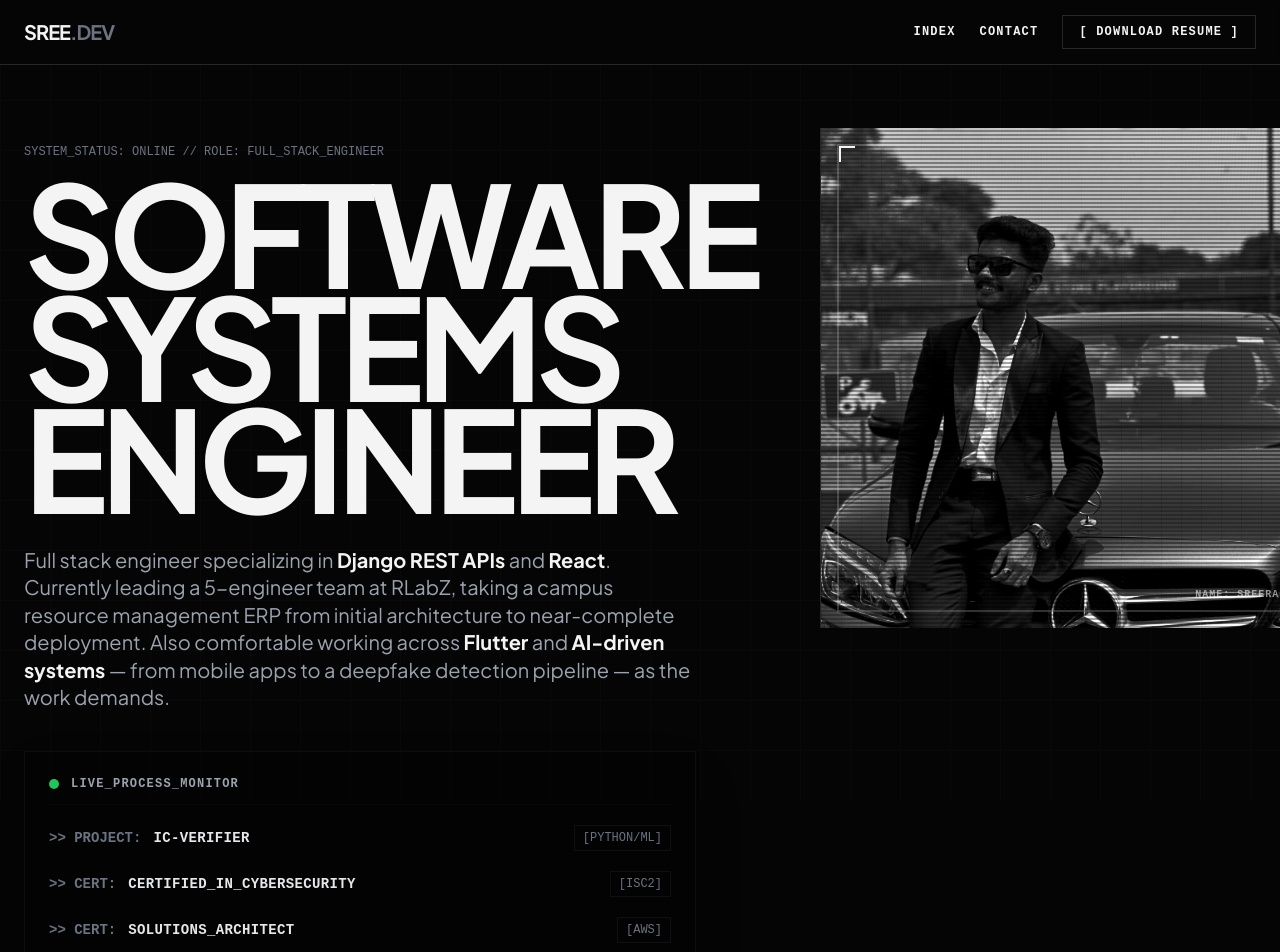
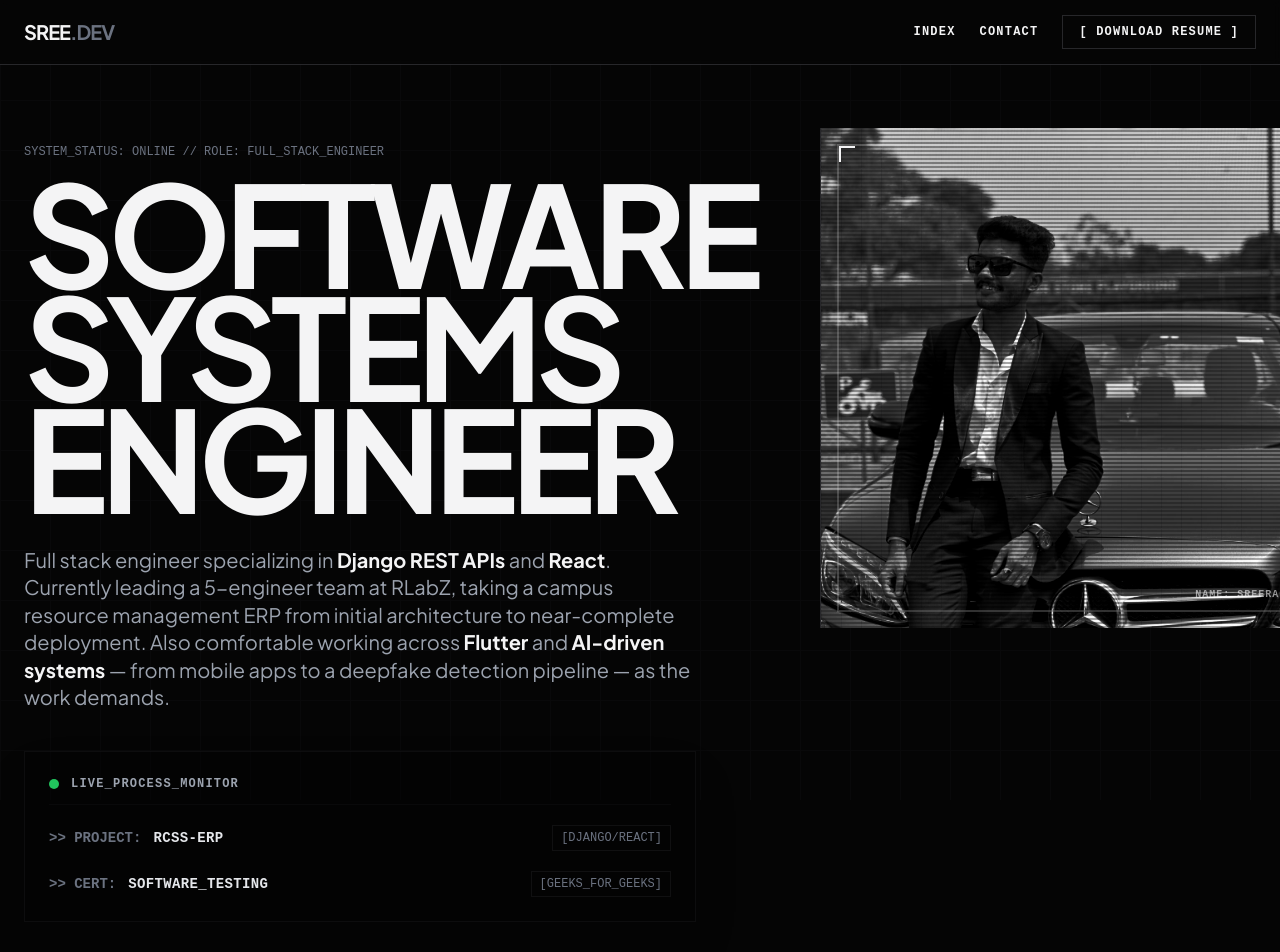
Before and after one commit to sree-sr7/portfolio_sree, a React (Vite) app: page / in a window 1280 px wide. Shown: the top 952 px of the page. Built offline with nearby package versions, Linux system fonts and the light colour scheme.

Commit message:
Remove AWS/ISC2 certs from monitor widget, update ongoing project to RCSS-ERP

```diff
--- a/src/DesignMono.jsx
+++ b/src/DesignMono.jsx
@@ -192,25 +192,9 @@ export default function DesignMono() {
                     <div className="flex flex-col md:flex-row md:items-center justify-between gap-2 group transition-all duration-300">
                       <div className="flex gap-3">
                          <span className="text-gray-500 font-bold">&gt;&gt; PROJECT:</span>
-                         <span className="uppercase font-bold tracking-wide text-gray-200 group-hover:text-green-400 transition-colors duration-300">IC-VERIFIER</span>
+                         <span className="uppercase font-bold tracking-wide text-gray-200 group-hover:text-green-400 transition-colors duration-300">RCSS-ERP</span>
                       </div>
-                      <span className="text-gray-500 text-xs border border-silver/40 px-2 py-1 bg-noir/50">[PYTHON/ML]</span>
-                    </div>
-
-                    <div className="flex flex-col md:flex-row md:items-center justify-between gap-2 group transition-all duration-300">
-                      <div className="flex gap-3">
-                         <span className="text-gray-500 font-bold">&gt;&gt; CERT:</span>
-                         <span className="uppercase font-bold tracking-wide text-gray-200 group-hover:text-green-400 transition-colors duration-300">Certified_in_Cybersecurity</span>
-                      </div>
-                      <span className="text-gray-500 text-xs border border-silver/40 px-2 py-1 bg-noir/50">[ISC2]</span>
-                    </div>
-
-                    <div className="flex flex-col md:flex-row md:items-center justify-between gap-2 group transition-all duration-300">
-                      <div className="flex gap-3">
-                         <span className="text-gray-500 font-bold">&gt;&gt; CERT:</span>
-                         <span className="uppercase font-bold tracking-wide text-gray-200 group-hover:text-green-400 transition-colors duration-300">Solutions_Architect</span>
-                      </div>
-                      <span className="text-gray-500 text-xs border border-silver/40 px-2 py-1 bg-noir/50">[AWS]</span>
+                      <span className="text-gray-500 text-xs border border-silver/40 px-2 py-1 bg-noir/50">[DJANGO/REACT]</span>
                     </div>
 
                     <div className="flex flex-col md:flex-row md:items-center justify-between gap-2 group transition-all duration-300">
```
